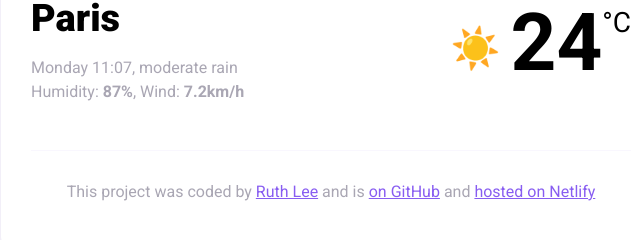
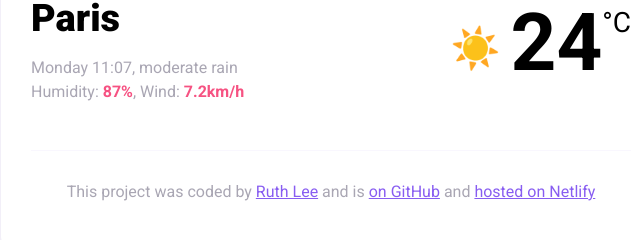
Before and after one commit to ruthlee2376-dot/my-weather-app, a plain HTML site: page index.html in a window 1280 px wide. Shown: the part 213-453 px from the top of the page, 309-949 px from the left. Drawn offline with nearby package versions, Linux system fonts and the light colour scheme; files that its build step writes are made by us from their sources; files whose address does not match are found by name.

Commit message:
updated 2nd styling in css

```diff
--- a/styles.css
+++ b/styles.css
@@ -67,6 +67,10 @@ main {
   line-height: 24px;
 }
 
+.current-details strong {
+  color: #f65282;
+}
+
 .current-temperature-icon {
   position: relative;
   top: -8px;
```
